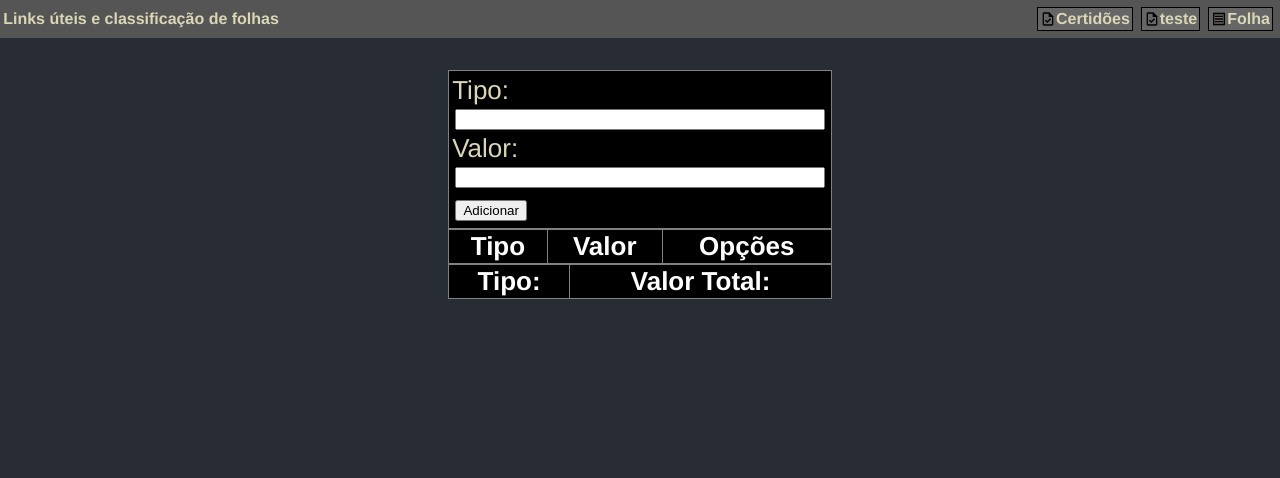
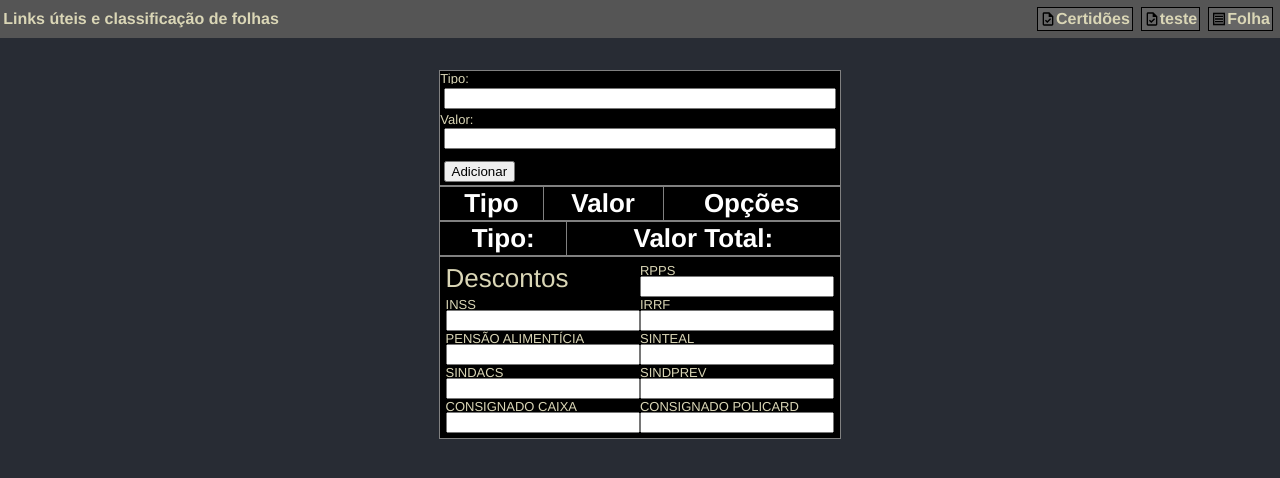
Before and after one commit to Glicio/rctcnds, a React (Create React App) app: page /folha in a window 1280 px wide. Shown: the top 478 px of the page. Built offline with nearby package versions, Linux system fonts and the light colour scheme.

Commit message:
criado input de descontos

```diff
--- a/src/components/Folha.jsx
+++ b/src/components/Folha.jsx
@@ -1,131 +1,167 @@
-import React, { useState, useMemo, useEffect, useRef } from 'react'
-import { useTable } from 'react-table/dist/react-table.development'
-import './folha.css'
+import React, { useState, useEffect, useRef } from "react";
+import "./folha.css";
 
+const TIPOS_VALIDOS = ["01", "10", "33", "37", "42", "43", "44", "99"];
 
-const TIPOS_VALIDOS = ['01','10','33','37','42','43','44','99']
-
-const isValidTipo = (tipo) =>{
-    if(TIPOS_VALIDOS.includes(tipo)){
+const isValidTipo = (tipo) => {
+  if (TIPOS_VALIDOS.includes(tipo)) {
     return true;
   }
   return false;
-}
+};
 
-const InputForm = ({ addEntrada, removeEntrada}) =>{
-
+const InputForm = ({ addEntrada, removeEntrada }) => {
   const [tipo, setTipo] = useState("");
   const [valor, setValor] = useState("");
 
   const valorInput = useRef(null);
   const tipoInput = useRef(null);
 
-
-
   const handleTipoInput = (e) => {
-        if(e.target.value.length >= 2 && !isValidTipo(e.target.value)){
+      if(isNaN(e.target.value)) return alert("Tipo inválido!")
+    if (e.target.value.length >= 2 && !isValidTipo(e.target.value)) {
       setTipo("");
-            alert("Tipo inválido!")
-        }else{
-            setTipo(old => e.target.value);
+      alert("Tipo inválido!");
+    } else {
+      setTipo((old) => e.target.value);
     }
 
-        if (e.target.value.length >= 2 && isValidTipo(e.target.value)){
+    if (e.target.value.length >= 2 && isValidTipo(e.target.value)) {
       valorInput.current.focus();
     }
-    }
+  };
 
   const handleValueInput = (e) => {
-        setValor(old => e.target.value)
-    }
-    return(
-        <form className='input-form' onSubmit={(e) => {e.preventDefault()}}>
+    setValor((old) => e.target.value);
+  };
+  return (
+    <form
+      className="input-form"
+      onSubmit={(e) => {
+        e.preventDefault();
+      }}
+    >
       <div className="form-item">
         <label htmlFor="tipo">Tipo:</label>
-                <input ref={tipoInput} type="text" name="tipo" id="tipo" value={tipo} onChange={(e) => {handleTipoInput(e)}}/>
+        <input
+          ref={tipoInput}
+          type="text"
+          name="tipo"
+          id="tipo"
+          value={tipo}
+          onChange={(e) => {
+            handleTipoInput(e);
+          }}
+        />
       </div>
       <div className="form-item">
         <label htmlFor="tipo">Valor:</label>
-                <input ref={valorInput} type="number" name="valor" id="valor" value={valor} onChange={(e) => {handleValueInput(e)}}/>
+        <input
+          ref={valorInput}
+          type="number"
+          name="valor"
+          id="valor"
+          value={valor}
+          onChange={(e) => {
+            handleValueInput(e);
+          }}
+        />
       </div>
-            <button onClick={(e) => {
-                addEntrada({tipo: tipo, valor: valor});
+      <button
+        onClick={(e) => {
+          addEntrada({ tipo: tipo, valor: valor });
           setValor("");
           setTipo("");
           tipoInput.current.focus();
-            }}>Adicionar</button>
+        }}
+      >
+        Adicionar
+      </button>
     </form>
-    )
-}
+  );
+};
 
-const InputsTable = ({entradas, removeEntrada, updateEntrada}) => {
-
-    const InputTableForm = ({item, index}) => {
-        const [row, setRow] = useState(item)
+const InputsTable = ({ entradas, removeEntrada, updateEntrada }) => {
+  const InputTableForm = ({ item, index }) => {
+    const [row, setRow] = useState(item);
 
     const handleTipoInput = (e) => {
-
-            if(e.target.value.length >= 2 && isValidTipo(e.target.value)){
-                setRow(old => {
-                    return {tipo: e.target.value, valor: old.valor}
-                })
-                return
-            }else if(e.target.value.length >= 2){
-                setRow(old =>
-                    item
-                )
-                alert("Valor Inválido!")
-                return
+      if (e.target.value.length >= 2 && isValidTipo(e.target.value)) {
+        setRow((old) => {
+          return { tipo: e.target.value, valor: old.valor };
+        });
+        return;
+      } else if (e.target.value.length >= 2) {
+        setRow((old) => item);
+        alert("Valor Inválido!");
+        return;
       }
-            setRow(old => {
-                return {tipo: e.target.value, valor: old.valor}
-            })
-
+      setRow((old) => {
+        return { tipo: e.target.value, valor: old.valor };
+      });
+    };
+    const handleValorInput = (e) => {
+      setRow((old) => {
+        return { tipo: old.tipo, valor: e.target.value };
+      });
+    };
+    const update = () => {
+      if (row.valor && isValidTipo(row.tipo)) {
+        updateEntrada(index, { tipo: row.tipo, valor: row.valor });
+      } else {
+        setRow((old) => item);
       }
-        const handleValorInput = (e) => {
-            setRow(old => {
-                return {tipo: old.tipo, valor: e.target.value}
-            })
+    };
+    const getColor = () => {
+      if (index % 2 === 0) {
+        return "#343434";
       }
-        const update = () => {
-            if(row.valor && isValidTipo(row.tipo)){
-                updateEntrada(index, {tipo:row.tipo, valor: row.valor})
-            }else{
-                setRow(old => item)
-            }
-
-        }
-        const getColor = () => {
-            if(index % 2 === 0){
-                return "#343434"
-            }
-            return "#545454"
-        }
+      return "#545454";
+    };
     return (
-        <tr key={index} style={{backgroundColor: getColor()}}>
+      <tr key={index} style={{ backgroundColor: getColor() }}>
         <td>
-                <input type="text"
+          <input
+            type="text"
             name="tipo"
             id="tipo"
             value={row.tipo}
-                onChange={(e) => {handleTipoInput(e)}}
-                onBlur={(e) =>{
+            onChange={(e) => {
+              handleTipoInput(e);
+            }}
+            onBlur={(e) => {
               update();
-                }}/>
+            }}
+          />
         </td>
         <td>
-                <input type="number" name="valor" id="valor"
+          <input
+            type="number"
+            name="valor"
+            id="valor"
             value={row.valor}
-                onChange={(e) => {handleValorInput(e)}}
-                onBlur={(e) => {update();}}
+            onChange={(e) => {
+              handleValorInput(e);
+            }}
+            onBlur={(e) => {
+              update();
+            }}
           />
         </td>
-            <td><button onClick={(e) => {removeEntrada(index)}}>Remover</button></td>
+        <td>
+          <button
+            onClick={(e) => {
+              removeEntrada(index);
+            }}
+          >
+            Remover
+          </button>
+        </td>
       </tr>
-        )
-    }
+    );
+  };
   return (
-        <table className='inputs-table'>
+    <table className="inputs-table">
       <thead>
         <tr>
           <th>Tipo</th>
@@ -134,30 +170,36 @@ const InputsTable = ({entradas, removeEntrada, updateEntrada}) => {
         </tr>
       </thead>
       <tbody>
-                {entradas.length >= 0 && entradas.map((row, index) => {
+        {entradas.length >= 0 &&
+          entradas.map((row, index) => {
             return (
-                        <InputTableForm key={index} item={row} index={index} removeEntrada={removeEntrada} updateEntrada={updateEntrada}/>
-                    )
+              <InputTableForm
+                key={index}
+                item={row}
+                index={index}
+                removeEntrada={removeEntrada}
+                updateEntrada={updateEntrada}
+              />
+            );
           })}
       </tbody>
     </table>
-    )
-}
+  );
+};
 
-const TotalTable = ({entradas, getEntradaTotal}) => {
-
+const TotalTable = ({ entradas, getEntradaTotal }) => {
   const [total, setTotal] = useState(getEntradaTotal(entradas));
   useEffect(() => {
-        setTotal(getEntradaTotal(entradas))
-    },[entradas,getEntradaTotal])
+    setTotal(getEntradaTotal(entradas));
+  }, [entradas, getEntradaTotal]);
 
   const getFormattedValor = (valor) => {
     valor = valor.toFixed(2);
     return valor;
-    }
+  };
 
-    return(
-        <table className='inputs-table'>
+  return (
+    <table className="inputs-table">
       <thead>
         <tr>
           <th>Tipo:</th>
@@ -165,65 +207,206 @@ const TotalTable = ({entradas, getEntradaTotal}) => {
         </tr>
       </thead>
       <tbody>
-                {total.length > 0 && total.map(curr => {
-                   return( <tr>
+        {total.length > 0 &&
+          total.map((curr, index) => {
+            return (
+              <tr key={index}>
                 <td>{curr.tipo}</td>
                 <td>R$ {getFormattedValor(curr.valor)}</td>
-                    </tr>)
+              </tr>
+            );
           })}
       </tbody>
     </table>
-    )
-}
+  );
+};
 
-export default function Folha(){
-    const [entradas, setEntradas] = useState([])
+const DescontosForm = ({ descontos, setDescontos }) => {
+  const handleChange = (e) => {
+    setDescontos((old) => {
+      return { ...old, [e.target.name]: e.target.value };
+    });
+  };
+  return (
+    <form
+      action=""
+      onSubmit={(e) => {
+        e.preventDefault();
+      }}
+      className="descontos-form"
+    >
+      <span>Descontos</span>
+      <div className="form-item">
+        <label htmlFor="RPPS">RPPS</label>
+        <input
+          type="number"
+          name="rpps"
+          id="rpps"
+          value={descontos.rpps}
+          onChange={handleChange}
+        />
+      </div>
+      <div className="form-item">
+        <label htmlFor="INSS">INSS</label>
+        <input
+          type="number"
+          name="inss"
+          id="inss"
+          value={descontos.inss}
+          onChange={handleChange}
+        />
+      </div>
+      <div className="form-item">
+        <label htmlFor="IRRF">IRRF</label>
+        <input
+          type="number"
+          name="irrf"
+          id="irrf"
+          value={descontos.irrf}
+          onChange={handleChange}
+        />
+      </div>
+      <div className="form-item">
+        <label htmlFor="PENSÃO ALIMENTÍCIA">PENSÃO ALIMENTÍCIA</label>
+        <input
+          type="number"
+          name="pAlimenticia"
+          id="pAlimenticia"
+          value={descontos.pAlimenticia}
+          onChange={handleChange}
+        />
+      </div>
+      <div className="form-item">
+        <label htmlFor="SINTEAL">SINTEAL</label>
+        <input
+          type="number"
+          name="sinteal"
+          id="sinteal"
+          value={descontos.sinteal}
+          onChange={handleChange}
+        />
+      </div>
+      <div className="form-item">
+        <label htmlFor="SINDACS">SINDACS</label>
+        <input
+          type="number"
+          name="sindacs"
+          id="sindacs"
+          value={descontos.sindacs}
+          onChange={handleChange}
+        />
+      </div>
+      <div className="form-item">
+        <label htmlFor="SINDPREV">SINDPREV</label>
+        <input
+          type="number"
+          name="sindprev"
+          id="sindprev"
+          value={descontos.sindprev}
+          onChange={handleChange}
+        />
+      </div>
+      <div className="form-item">
+        <label htmlFor="CONSIGNADO CAIXA">CONSIGNADO CAIXA</label>
+        <input
+          type="number"
+          name="consigcaixa"
+          id="consigcaixa"
+          value={descontos.consigcaixa}
+          onChange={handleChange}
+        />
+      </div>
+      <div className="form-item">
+        <label htmlFor="CONSIGNADO POLICARD">CONSIGNADO POLICARD</label>
+        <input
+          type="number"
+          name="consigpolicard"
+          id="consigpolicard"
+          value={descontos.consigpolicard}
+          onChange={handleChange}
+        />
+      </div>
+    </form>
+  );
+};
 
+export default function Folha() {
+  const [entradas, setEntradas] = useState([]);
+  const [descontos, setDescontos] = useState({
+    rpps: "",
+    inss: "",
+    irrf: "",
+    pAlimenticia: "",
+    sindprev: "",
+    sinteal: "",
+    sindacs: "",
+    consigcaixa: "",
+    consigpolicard: ""
+  });
 
   const addEntrada = (valores) => {
-        setEntradas(old => {
-            return [...old,valores]
-        })
-    }
+    setEntradas((old) => {
+      return [...old, valores];
+    });
+  };
 
   const getEntradaTotal = (entradas) => {
-        let res = {}
-        let resArr = []
+    let res = {};
+    let resArr = [];
     entradas.forEach((curr) => {
-            if(res[curr.tipo]){
-                res[curr.tipo] = res[curr.tipo]+parseFloat(curr.valor);
-            }else{
-                res[curr.tipo] = parseFloat( curr.valor )
+      if (res[curr.tipo]) {
+        res[curr.tipo] = res[curr.tipo] + parseFloat(curr.valor);
+      } else {
+        res[curr.tipo] = parseFloat(curr.valor);
       }
-        })
+    });
 
-        for(let item in res){
-            resArr.push({tipo: item, valor: res[item]})
+    for (let item in res) {
+      resArr.push({ tipo: item, valor: res[item] });
     }
     return resArr;
-    }
+  };
 
   const removeEntrada = (index) => {
-        setEntradas(old => {return old.filter((curr, i) => { if(i === index){return false} return true})})
+    setEntradas((old) => {
+      return old.filter((curr, i) => {
+        if (i === index) {
+          return false;
         }
+        return true;
+      });
+    });
+  };
 
   const updateEntrada = (index, newValue) => {
-        setEntradas(old => {return old.map((curr, currIndex) => {
-            if(index === currIndex){
+    setEntradas((old) => {
+      return old.map((curr, currIndex) => {
+        if (index === currIndex) {
           return newValue;
         }
         return curr;
-        })})
+      });
+    });
+  };
+
+  return (
+    <>
+      <div className="component">
+        <InputForm
+          removeEntrada={removeEntrada}
+          addEntrada={addEntrada}
+          updateEntrada={updateEntrada}
+        />
+        <InputsTable
+          entradas={entradas}
+          removeEntrada={removeEntrada}
+          updateEntrada={updateEntrada}
+        />
+        <TotalTable entradas={entradas} getEntradaTotal={getEntradaTotal} />
+      </div>
+      <div className="component">
+        <DescontosForm descontos={descontos} setDescontos={setDescontos} />
+      </div>
+    </>
+  );
 }
-
-
-
-    return(
-        <>
-
-        <InputForm removeEntrada={removeEntrada} addEntrada={addEntrada} updateEntrada={updateEntrada}/>
-        <InputsTable entradas={entradas} removeEntrada={removeEntrada} updateEntrada={updateEntrada}/>
-        <TotalTable entradas={entradas} getEntradaTotal={getEntradaTotal}/>
-        </>
-    )
-}
--- a/src/components/folha.css
+++ b/src/components/folha.css
@@ -7,8 +7,8 @@
 
 
 .input-form{
-  padding: var(--margin01);
-  width: var(--form-width);
+
+  width: 100%;
   background-color: black;
   border: gray 1px solid;
 }
@@ -16,10 +16,12 @@
   margin: var(--margin01);
 }
 
+.component{
+  width: 33%;
+}
 
 .inputs-table{
-  width: var(--form-width);
-  max-width: var(--form-width);
+  width: 100%;
   border-collapse: collapse;
   text-align: center;
 }
@@ -62,3 +64,21 @@
   display: flex;
   flex-direction: column;
 }
+.form-item label{
+  font-size: small;
+  height: 1em;
+  overflow: hidden;
+  text-overflow: ellipsis;
+}
+
+.descontos-form{
+  border: 1px gray solid;
+  background-color: black;
+  padding: 0.2em;
+  width: 100%;
+  display: grid;
+  grid-template-columns: auto auto;
+}
+.descontos-form input{
+  width: 100%;
+}
```
Also changed, not shown: 1 other file (tests, documents, lock files or other folders). Lines whose indentation alone changed are shown as unchanged.
